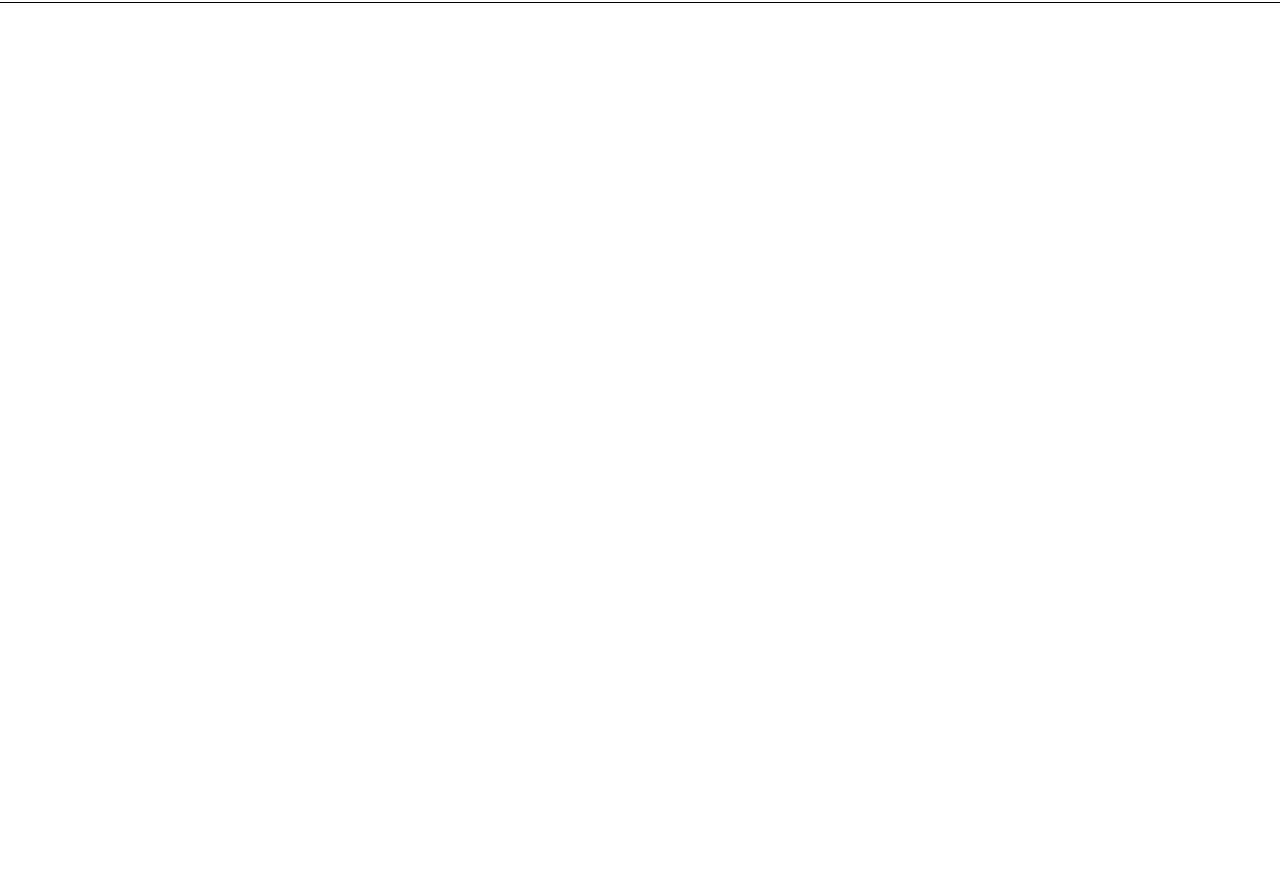
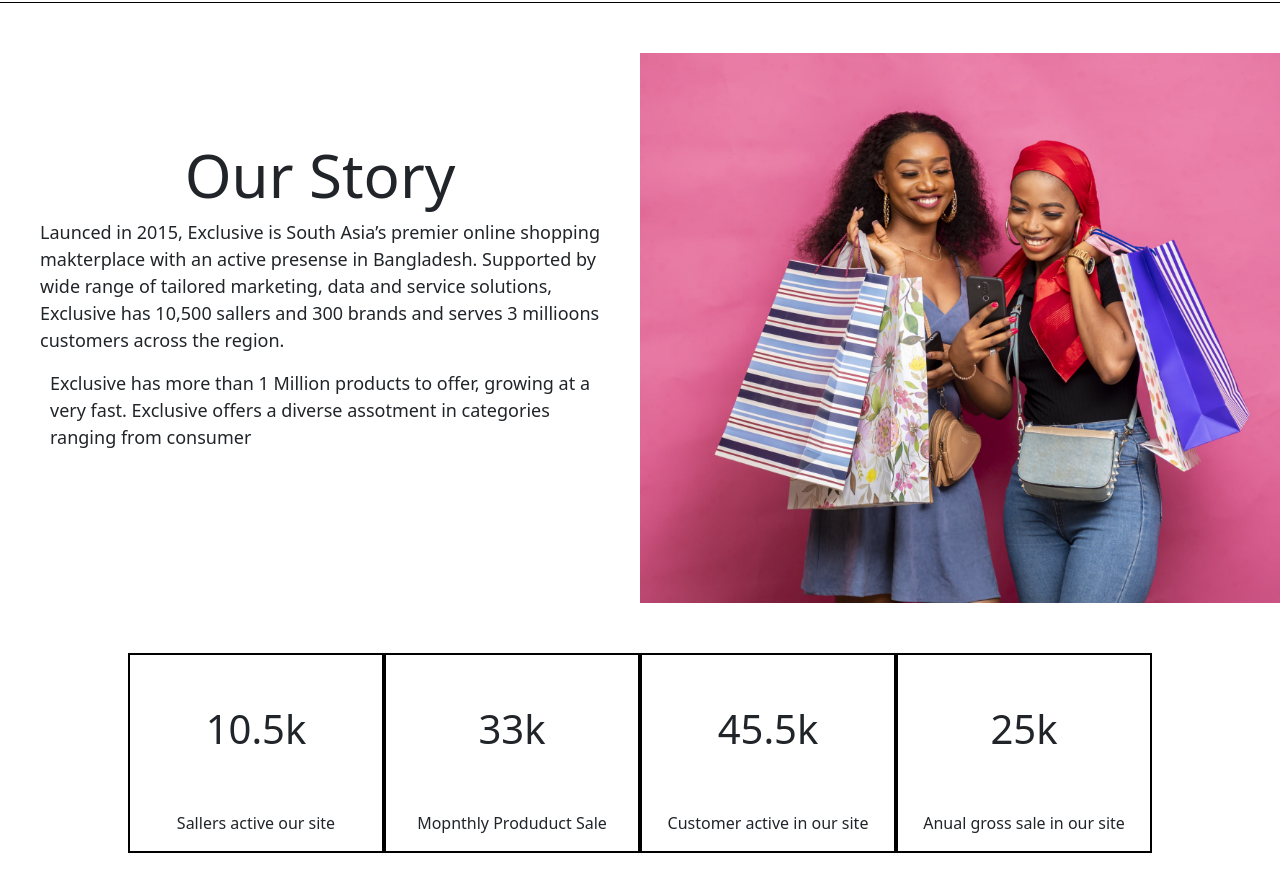
Before and after one commit to PradeepRaj369/exclusive, a React (Create React App) app: page /about in a window 1280 px wide. Shown: the part 140-1032 px from the top of the page. Before the commit the page ends 800 px from the top, so only its background shows below. Built offline with nearby package versions, Linux system fonts and the light colour scheme.

Commit message:
aboutpage

```diff
--- /dev/null
+++ b/src/CSS/About.css
@@ -0,0 +1,57 @@
+.aboutchild {
+  display: flex;
+  width: 100%;
+  height: 600px;
+}
+.aboutinnerchild {
+  width: 50%;
+  height: 600px;
+  display: flex;
+  justify-content: center;
+  align-items: center;
+  flex-direction: column;
+  letter-spacing: 0.5;
+  text-align: justify;
+}
+.aboutinnerchild1 {
+  width: 50%;
+  height: 600px;
+}
+#aboutimg {
+  width: 100%;
+  height: 600px;
+  object-fit: cover;
+  padding-top: 50px;
+  background-repeat: no-repeat;
+  background-size: cover;
+  background-position: center;
+}
+
+.aboutinnerchild h1 {
+  letter-spacing: 0.5;
+  font-weight: 500;
+  font-size: 60px;
+  text-align: justify;
+}
+.aboutinnerchild p {
+  letter-spacing: 0.5;
+  font-weight: 400;
+  font-size: 18px;
+  text-align: justify;
+}
+.aboutfirst {
+  width: 100%;
+  height: 300px;
+  display: flex;
+  justify-content: center;
+  align-items: center;
+}
+.aboutfirstchild {
+  width: 20%;
+  height: 200px;
+  display: flex;
+  justify-content: space-between;
+  align-items: center;
+  flex-direction: column;
+  border: 2px solid black;
+}
--- a/src/Components/About.jsx
+++ b/src/Components/About.jsx
@@ -1,11 +1,72 @@
-import React from 'react'
+import React from "react";
+import aboutimg from "../Components/image/aboutimg.png";
+import "../CSS/About.css";
 
 const About = () => {
   return (
     <>
+      <div className="aboutcontainer">
+        <div className="aboutchild">
+          <div className="aboutinnerchild">
+            <h1>Our Story</h1>
+            <p>
+              Launced in 2015, Exclusive is South Asia’s premier online shopping{" "}
+              <br />
+              makterplace with an active presense in Bangladesh. Supported by{" "}
+              <br />
+              wide range of tailored marketing, data and service solutions,{" "}
+              <br />
+              Exclusive has 10,500 sallers and 300 brands and serves 3 millioons{" "}
+              <br />
+              customers across the region.{" "}
+            </p>
+            <p>
+              Exclusive has more than 1 Million products to offer, growing at a{" "}
+              <br />
+              very fast. Exclusive offers a diverse assotment in categories{" "}
+              <br />
+              ranging from consumer
+            </p>
+          </div>
+          <div className="aboutinnerchild1">
+            <img id="aboutimg" src={aboutimg} alt="aboutImage" />
+          </div>
+        </div>
+        <div className="aboutfirst">
+          <div className="aboutfirstchild">
+            <img src="" alt="" />
+            <h1>10.5k</h1>
+            <p>Sallers active our site</p>
+          </div>
+          <div className="aboutfirstchild">
+            <img src="" alt="" />
+            <h1>33k</h1>
+            <p>Mopnthly Produduct Sale</p>
+          </div>
+          <div className="aboutfirstchild">
+            <img src="" alt="" />
+            <h1>45.5k</h1>
+            <p>Customer active in our site</p>
+          </div>
+          <div className="aboutfirstchild">
+            <img src="" alt="" />
+            <h1>25k</h1>
+            <p>Anual gross sale in our site</p>
+          </div>
+        </div>
+        <div>
+          <div></div>
+          <div></div>
+          <div></div>
+        </div>
+        <div>
+          <div></div>
+          <div></div>
+          <div></div>
+        </div>
+      </div>
+    </>
+  );
+};
 
-    </>
-  )
-}
-
-export default About
+export default About;
```
Also changed, not shown: src/Components/image/aboutimg.png (added).
